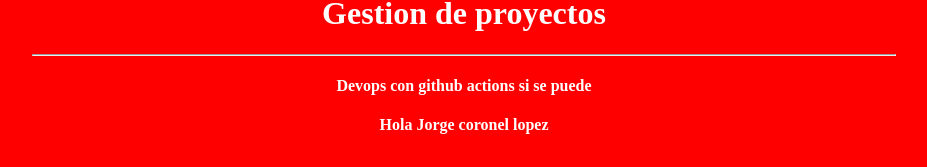
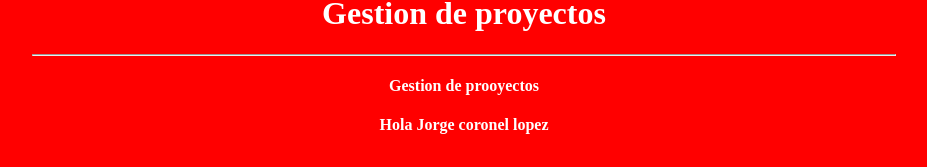
Before and after one commit to jorgecoronellopez/gestionproyectos, a plain HTML site: page index.html in a window 1280 px wide. Shown: the part 234-401 px from the top of the page, without its empty margins (176-1103 px from the left). Drawn offline with Linux system fonts and the light colour scheme.

Commit message:
agregando archivos

```diff
--- a/index.html
+++ b/index.html
@@ -7,7 +7,7 @@
     <body style="background-color: red; color: white; text-align: center; padding: 200px;">
         <h1>Gestion de proyectos </h1>
         <hr>
-        <h4>Devops con github actions si se puede</h4>
+        <h4>Gestion de prooyectos</h4>
         <h4>Hola Jorge coronel lopez</h4>
     </body>
 </html>
```
Also changed, not shown: firebase.json (added), 2 other files.
